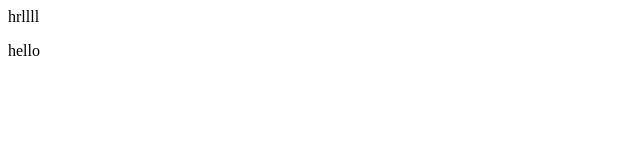
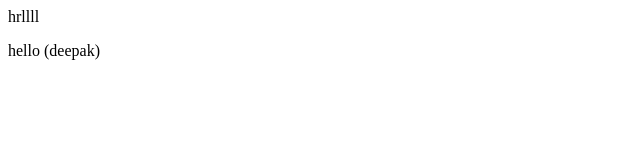
Before and after one commit to deepaksinghbisht786/localrepo, a plain HTML site: page index.html in a window 1280 px wide. Shown: the full height of the page, 0-640 px from the left. Drawn offline with Linux system fonts and the light colour scheme.

Commit message:
changes succes

```diff
--- a/index.html
+++ b/index.html
@@ -1,2 +1,2 @@
 <p>hrllll</p>
-<p>hello</p>
+<p>hello (deepak)</p>
```
